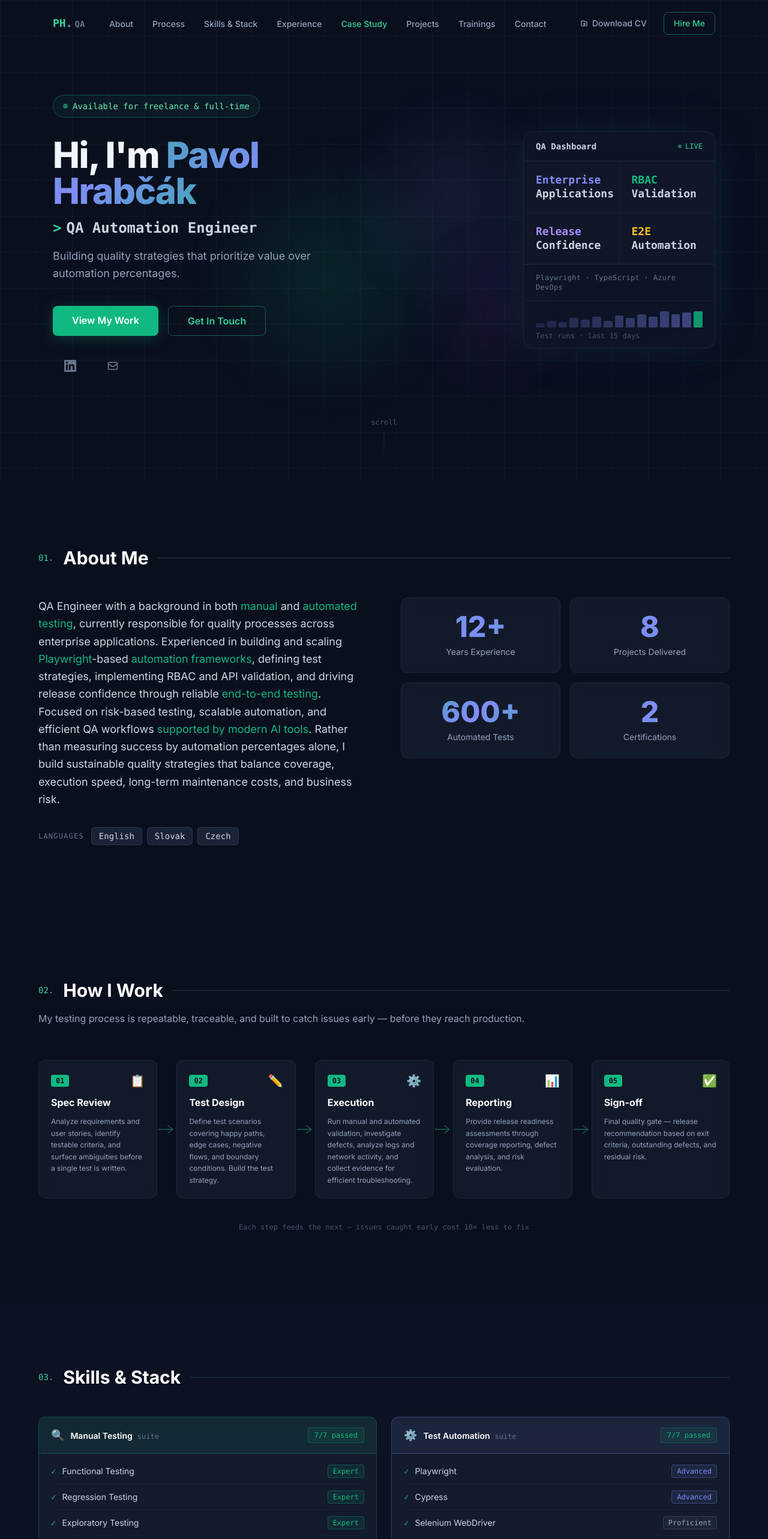
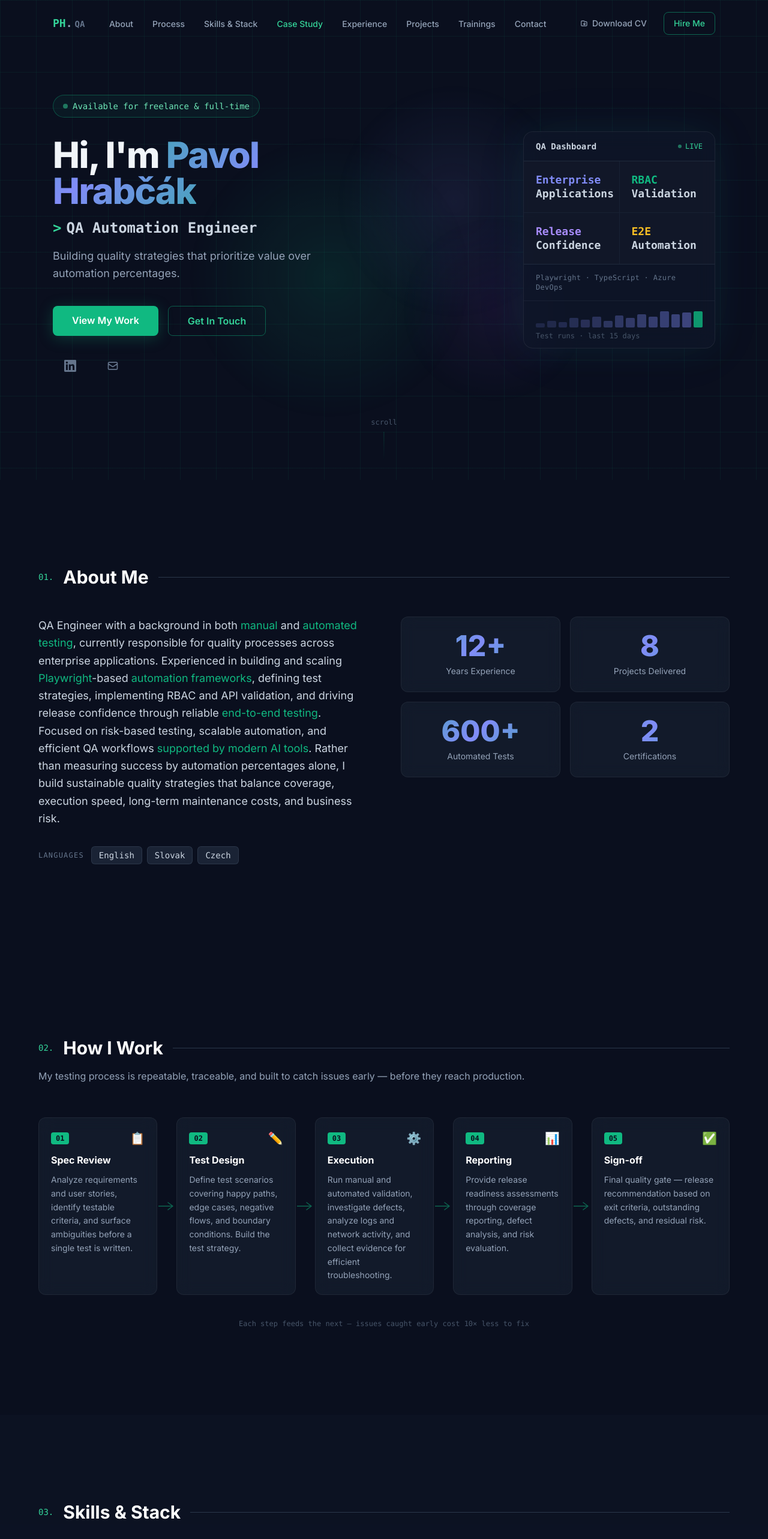
Before and after one commit to pavolhrabcak/qa-portfolio, a React (Vite) app: page /#case-study in a window 1280 px wide. Shown: the top 2566 px of the page at 60% size. Built offline with nearby package versions, Linux system fonts and the light colour scheme.

Commit message:
Recommendations implemented

```diff
--- a/src/App.jsx
+++ b/src/App.jsx
@@ -21,8 +21,8 @@ function Portfolio() {
       <About />
       <HowIWork />
       <Skills />
+      <FeaturedCaseStudy />
       <Experience />
-      <FeaturedCaseStudy />
       <PersonalProjects />
       <Training />
       <Contact />
--- a/src/components/About.jsx
+++ b/src/components/About.jsx
@@ -26,7 +26,7 @@ export default function About() {
   const visible = useInView(ref)
 
   return (
-    <section id="about" className="py-28 px-6">
+    <section id="about" className="py-36 px-6">
       <div ref={ref} className={`max-w-6xl mx-auto reveal ${visible ? 'visible' : ''}`}>
         <SectionHeader index="01" title="About Me" />
 
--- a/src/components/Contact.jsx
+++ b/src/components/Contact.jsx
@@ -87,7 +87,7 @@ export default function Contact() {
   const focusStyle = { borderColor: 'rgba(16,185,129,0.6)' }
 
   return (
-    <section id="contact" className="py-28 px-6" style={{ background: 'rgba(15,23,42,0.4)' }}>
+    <section id="contact" className="py-36 px-6" style={{ background: 'rgba(15,23,42,0.4)' }}>
       <div ref={ref} className={`max-w-4xl mx-auto reveal ${visible ? 'visible' : ''}`}>
         <SectionHeader index="07" title="Get In Touch" />
 
--- a/src/components/Experience.jsx
+++ b/src/components/Experience.jsx
@@ -140,7 +140,7 @@ export default function Experience() {
   const [featured, ...rest] = experience
 
   return (
-    <section id="experience" className="py-28 px-6" style={{ background: 'rgba(15,23,42,0.4)' }}>
+    <section id="experience" className="py-36 px-6" style={{ background: 'rgba(15,23,42,0.4)' }}>
       <div ref={ref} className={`max-w-4xl mx-auto reveal ${visible ? 'visible' : ''}`}>
         <SectionHeader index="04" title="Experience" />
 
--- a/src/components/FeaturedCaseStudy.jsx
+++ b/src/components/FeaturedCaseStudy.jsx
@@ -7,7 +7,7 @@ export default function FeaturedCaseStudy() {
   const visible = useInView(ref)
 
   return (
-    <section id="case-study" className="py-28 px-6">
+    <section id="case-study" className="py-36 px-6">
       <div ref={ref} className={`max-w-5xl mx-auto reveal ${visible ? 'visible' : ''}`}>
 
         {/* Section label */}
--- a/src/components/HowIWork.jsx
+++ b/src/components/HowIWork.jsx
@@ -66,7 +66,7 @@ export default function HowIWork() {
   const visible = useInView(ref)
 
   return (
-    <section id="how-i-work" className="py-28 px-6">
+    <section id="how-i-work" className="py-36 px-6">
       <div ref={ref} className={`max-w-6xl mx-auto reveal ${visible ? 'visible' : ''}`}>
         <SectionHeader index="02" title="How I Work" />
 
@@ -103,7 +103,7 @@ export default function HowIWork() {
                 <h3 className="text-white font-bold text-base leading-tight">{step.title}</h3>
 
                 {/* Description */}
-                <p className="text-slate-400 text-xs leading-relaxed flex-1">{step.description}</p>
+                <p className="text-slate-400 text-sm leading-relaxed flex-1">{step.description}</p>
               </div>
 
               {/* Arrow connector (between steps, not after last) */}
--- a/src/components/Navbar.jsx
+++ b/src/components/Navbar.jsx
@@ -4,8 +4,8 @@ const NAV = [
   { href: '#about',        label: 'About' },
   { href: '#how-i-work',   label: 'Process' },
   { href: '#skills',       label: 'Skills & Stack' },
+  { href: '#case-study',   label: 'Case Study' },
   { href: '#experience',   label: 'Experience' },
-  { href: '#case-study',   label: 'Case Study' },
   { href: '#projects',     label: 'Projects' },
   { href: '#training',     label: 'Trainings' },
   { href: '#contact',      label: 'Contact' },
--- a/src/components/PersonalProjects.jsx
+++ b/src/components/PersonalProjects.jsx
@@ -31,7 +31,7 @@ function ProjectCard({ project, index, visible }) {
         <div className="flex items-start justify-between gap-3 mb-3">
           <div>
             <h3 className="text-white font-bold text-lg leading-tight">{project.title}</h3>
-            <p className="text-slate-500 text-xs font-mono mt-0.5">{project.subtitle}</p>
+            <p className="text-slate-500 text-sm font-mono mt-0.5">{project.subtitle}</p>
           </div>
           <span
             className="text-xs font-mono px-2.5 py-1 rounded-full shrink-0"
@@ -103,7 +103,7 @@ export default function PersonalProjects() {
   const visible = useInView(ref)
 
   return (
-    <section id="projects" className="py-28 px-6">
+    <section id="projects" className="py-36 px-6">
       <div ref={ref} className={`max-w-5xl mx-auto reveal ${visible ? 'visible' : ''}`}>
         <SectionHeader index="05" title="Personal Projects" />
 
--- a/src/components/Skills.jsx
+++ b/src/components/Skills.jsx
@@ -44,7 +44,7 @@ export default function Skills() {
   const visible = useInView(ref)
 
   return (
-    <section id="skills" className="py-28 px-6" style={{ background: 'rgba(15,23,42,0.4)' }}>
+    <section id="skills" className="py-36 px-6" style={{ background: 'rgba(15,23,42,0.4)' }}>
       <div ref={ref} className={`max-w-6xl mx-auto reveal ${visible ? 'visible' : ''}`}>
         <SectionHeader index="03" title="Skills & Stack" />
 
--- a/src/components/Technologies.jsx
+++ b/src/components/Technologies.jsx
@@ -8,7 +8,7 @@ export default function Technologies() {
   const visible = useInView(ref)
 
   return (
-    <section id="technologies" className="py-28 px-6">
+    <section id="technologies" className="py-36 px-6">
       <div ref={ref} className={`max-w-6xl mx-auto reveal ${visible ? 'visible' : ''}`}>
         <SectionHeader index="04" title="Technologies & Tools" />
 
--- a/src/components/Training.jsx
+++ b/src/components/Training.jsx
@@ -13,7 +13,7 @@ export default function Training() {
   const visible = useInView(ref)
 
   return (
-    <section id="training" className="py-28 px-6">
+    <section id="training" className="py-36 px-6">
       <div ref={ref} className={`max-w-4xl mx-auto reveal ${visible ? 'visible' : ''}`}>
         <SectionHeader index="06" title="Trainings & Certifications" />
 
```
